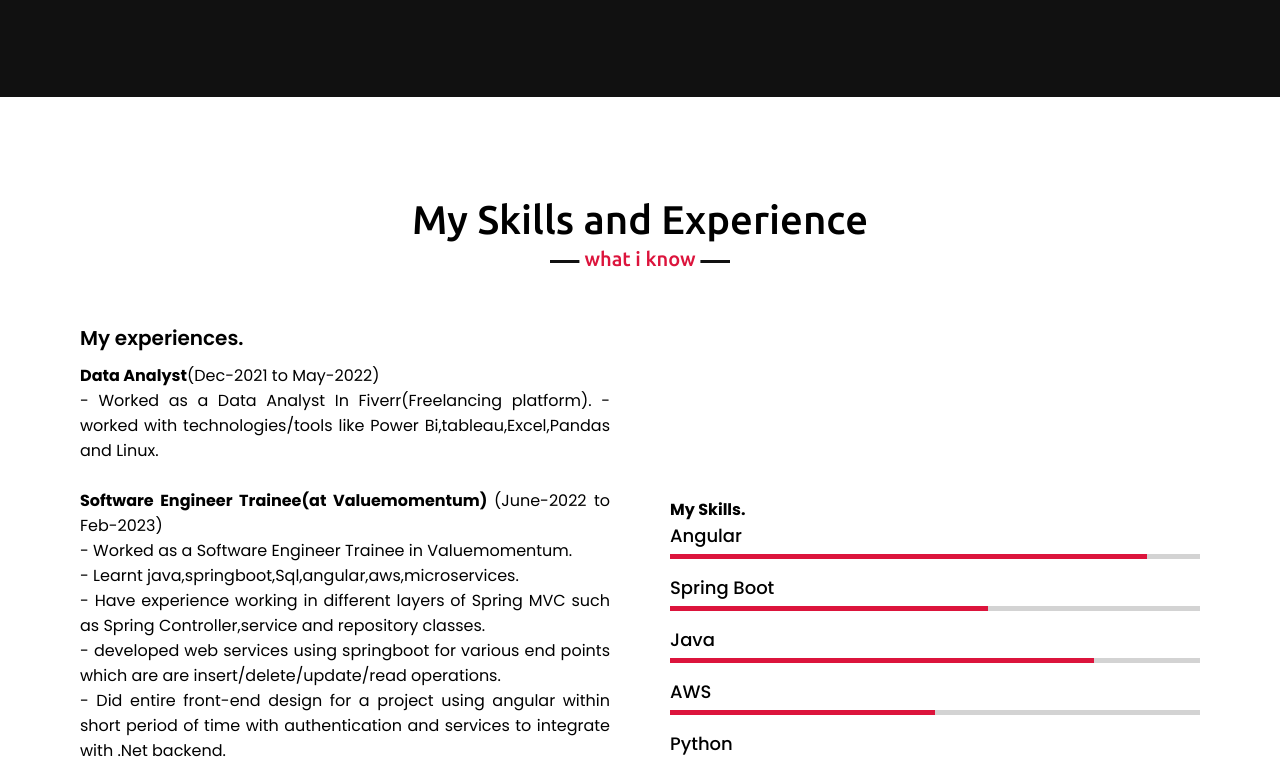
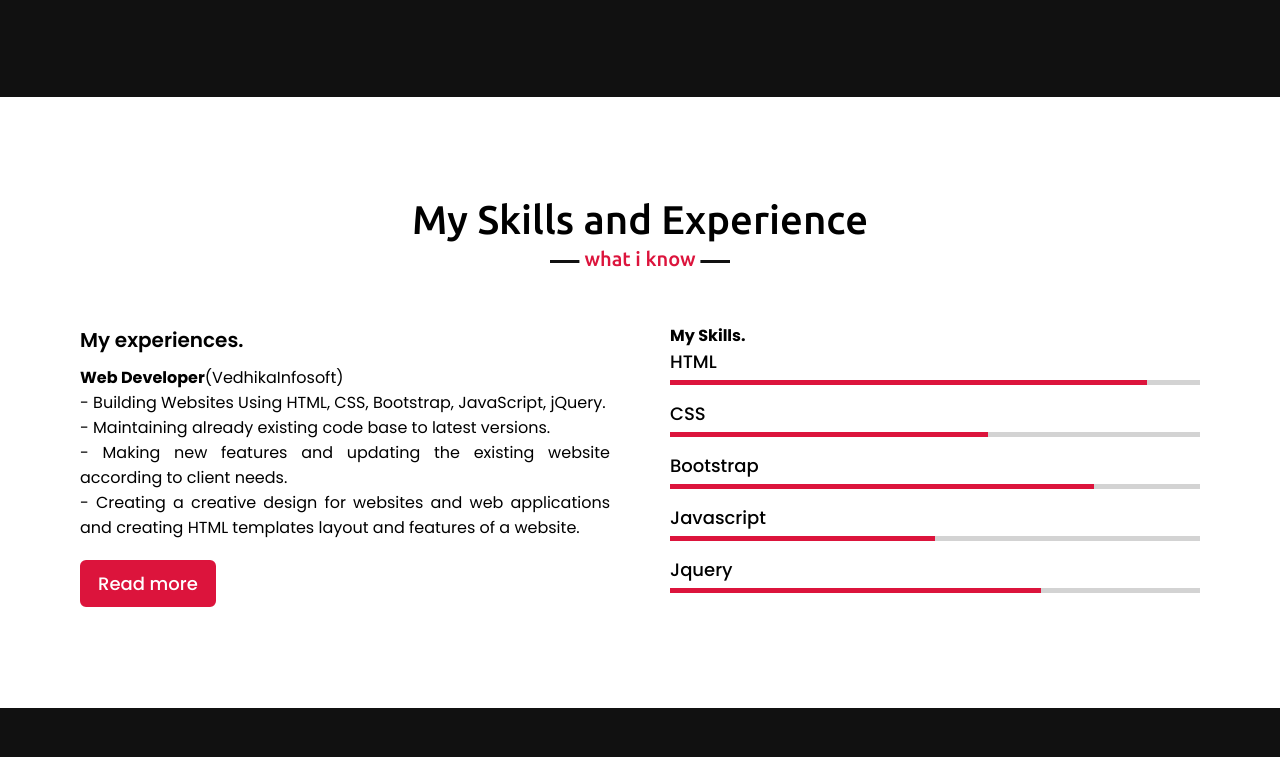
Before and after one commit to kishore2008/MyPortfolio, a plain HTML site: page index.html in a window 1280 px wide. Shown: the part 2043-2800 px from the top of the page. Drawn offline with nearby package versions, Linux system fonts and the light colour scheme.

Commit message:
Update index.html

```diff
--- a/index.html
+++ b/index.html
@@ -57,8 +57,8 @@
                 </div>
                 <div class="column right">
                     <div class="text">I'm Kishore and I'm a <span class="typing-2"></span></div>
-                    <p>I'm a developer/software engineer and I have worked as Data Analyst in Fiverr as a Freelancer and then I joined Valuemomentum as a Software Engineer Trainee and worked in a project where I designed the entire frontend of an application with services to call the backend api's.
-                       I have experience working with Angular,Sql,Java,Springboot.<br>
+                    <p>I'm a Web developer with 2yrs+ experience who has worked in multiple projects where I designed the entire frontend of an application or website.
+                       I have experience working with HTML5, CSS3, Bootstrap5,Javascript, Jquery <br>
 
                     <!-- My GitHub: <div class="text"><a href="https://github.com/kishore2008?tab=repositories">Click Here</a></div><br>
                     My Blogs : <div class="text"><a href="https://kishoreramesh.hashnode.dev/ "> Click Here</a></div> -->
@@ -111,56 +111,48 @@
                 <div class="column left">
                     <div class="text">My experiences.</div>
                     <p>
-                       <b>Data Analyst</b>(Dec-2021 to May-2022)<br>
-                       - Worked as a Data Analyst In Fiverr(Freelancing platform).
-                       - worked with technologies/tools like Power Bi,tableau,Excel,Pandas and Linux.
-                       <br><br>
+                       <b>Web Developer</b>(VedhikaInfosoft)<br>
+                        - Building Websites Using HTML, CSS, Bootstrap, JavaScript, jQuery.<br>
+                        - Maintaining already existing code base to latest versions.<br>
+                        - Making new features and updating the existing website according to client needs.<br>
+                        - Creating a creative design for websites and web applications and creating HTML templates layout and features of a website.<br>
 
-                       <b>Software Engineer Trainee(at Valuemomentum) </b> (June-2022 to Feb-2023)<br>
-                       - Worked as a Software Engineer Trainee in Valuemomentum.<br>
-                       - Learnt java,springboot,Sql,angular,aws,microservices.<br>
-                       - Have experience working in different layers of Spring MVC such as Spring Controller,service and repository classes.<br>
-                       - developed web services using springboot for various end points which are are insert/delete/update/read operations.<br>
-                       - Did entire front-end design for a project using angular within short period of time with authentication and services to integrate with .Net backend.<br>
-                       - Used JIRA to handle software development issues.<br>
-                       - Developed Data Layer using Hibernate FrameWork, Wrote POJO classes.<br>
-                       - Responsible to create DAO Crud methods using Hibernate and Spring FrameWork<br>
-                    </p>
+                      </p>
                     <a href="#">Read more</a>
                 </div>
                 <div class="column right">
                     <div class="text"><b>My Skills.</b></div>
                     <div class="bars">
                         <div class="info">
-                            <span>Angular</span>
+                            <span>HTML</span>
                             <!-- <span>90%</span> -->
                         </div>
                         <div class="line html"></div>
                     </div>
                     <div class="bars">
                         <div class="info">
-                            <span>Spring Boot</span>
+                            <span>CSS</span>
                             <!-- <span>60%</span> -->
                         </div>
                         <div class="line css"></div>
                     </div>
                     <div class="bars">
                         <div class="info">
-                            <span>Java</span>
+                            <span>Bootstrap</span>
                             <!-- <span>80%</span> -->
                         </div>
                         <div class="line js"></div>
                     </div>
                     <div class="bars">
                         <div class="info">
-                            <span>AWS</span>
-                            <!-- <span>50%</span> -->
+                            <span>Javascript</span>
+                            <!-- <span>80%</span> -->
                         </div>
                         <div class="line php"></div>
                     </div>
                     <div class="bars">
                         <div class="info">
-                            <span>Python</span>
+                            <span>Jquery</span>
                             <!-- <span>70%</span> -->
                         </div>
                         <div class="line mysql"></div>
```
